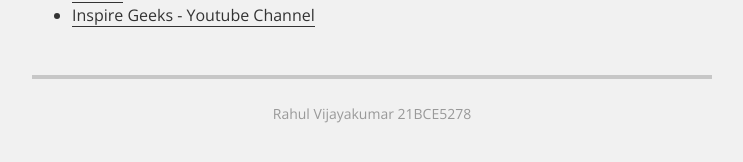
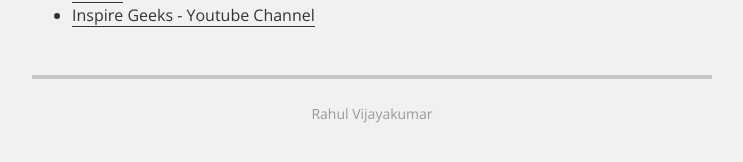
Before and after one commit to rahulvk007/digital-resume, a Jekyll site: the page built from index.html, in a window 1280 px wide and 900 px high, scrolled down 5346 px. Shown: the part 728-890 px from the top of the window, without its empty margins (268-1011 px from the left). Built offline with Jekyll 4.4.1, drawn with Linux system fonts in a browser that asks for light colours; part of the change alters nothing that is shown.

```diff
--- a/_config.yml
+++ b/_config.yml
@@ -14,13 +14,13 @@ resume_name:                    "Rahul Vijayakumar"
 resume_title:                   "Student at VIT Chennai"
 
 # used for the contact button in _layouts/resume.html
-resume_contact_email:           "rahul.vijayakumar2021@vitstudent.ac.in"
+resume_contact_email:           "rahulvijayakumarpt4551@gmail.com"
 
 # the next two items are used for schema itemprops in _layouts/resume.html
 resume_contact_telephone:       ""
 resume_contact_address:         "Kerala, India"
 
-resume_header_contact_info:     "Kerala, India •  • rahul.vijayakumar2021@vitstudent.ac.in"
+resume_header_contact_info:     "Kerala, India •  • rahulvijayakumarpt4551@gmail.com"
 display_header_contact_info:    "false"
 
 resume_header_intro: "<p>To work as a developer at a reputed product based company where I can apply my skills and work on the latest cutting edge areas of computer science. I want to develop and deploy applications in AI and Machine learning related domains.</p>"
--- a/_layouts/resume.html
+++ b/_layouts/resume.html
@@ -348,7 +348,7 @@
       {% endif %}
 
       <footer class="page-footer">
-        <p class="footer-line">Rahul Vijayakumar 21BCE5278</p>
+        <p class="footer-line">Rahul Vijayakumar</p>
       </footer>
 
     </div>
```
Also changed, not shown: 1 other file.
